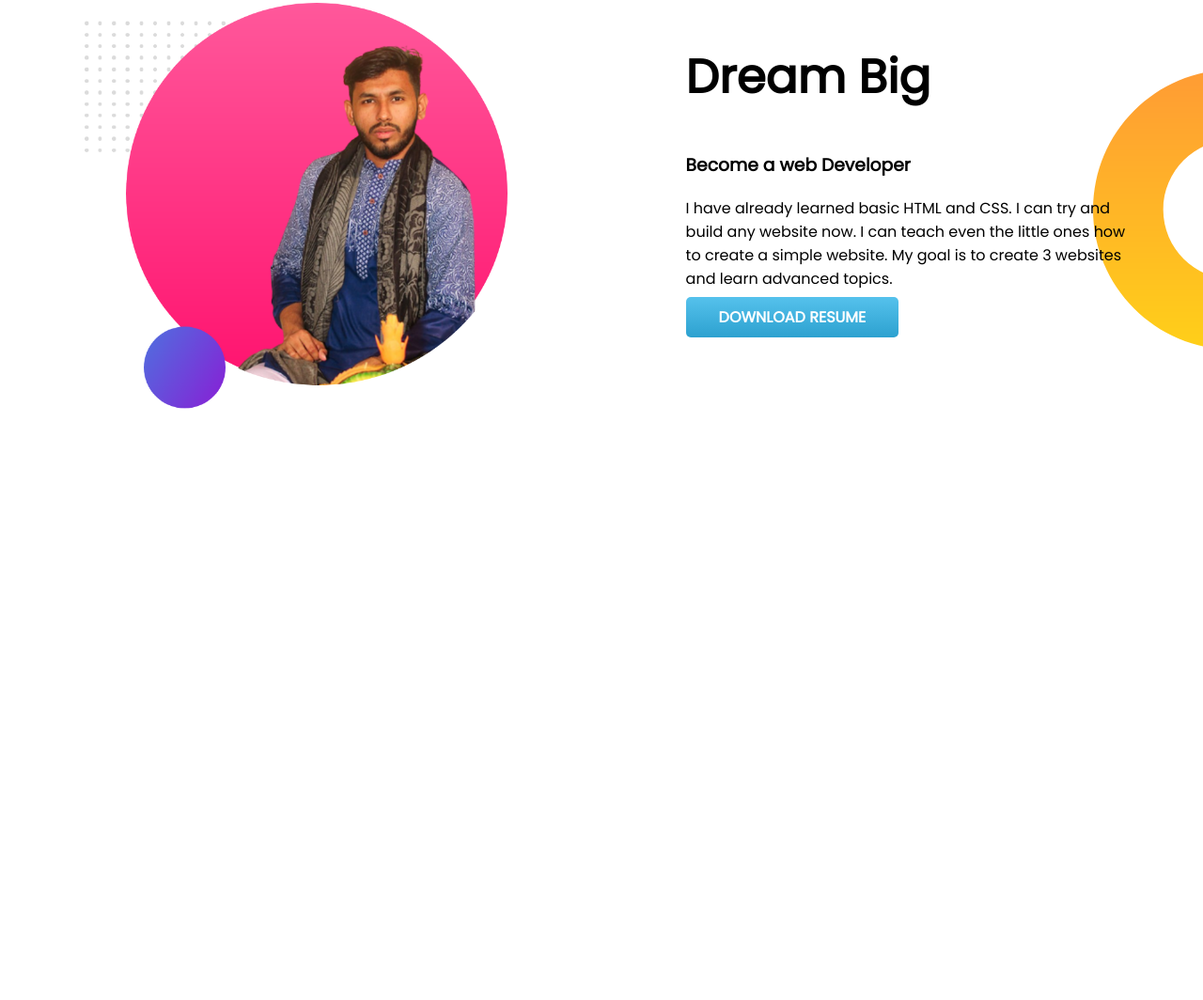
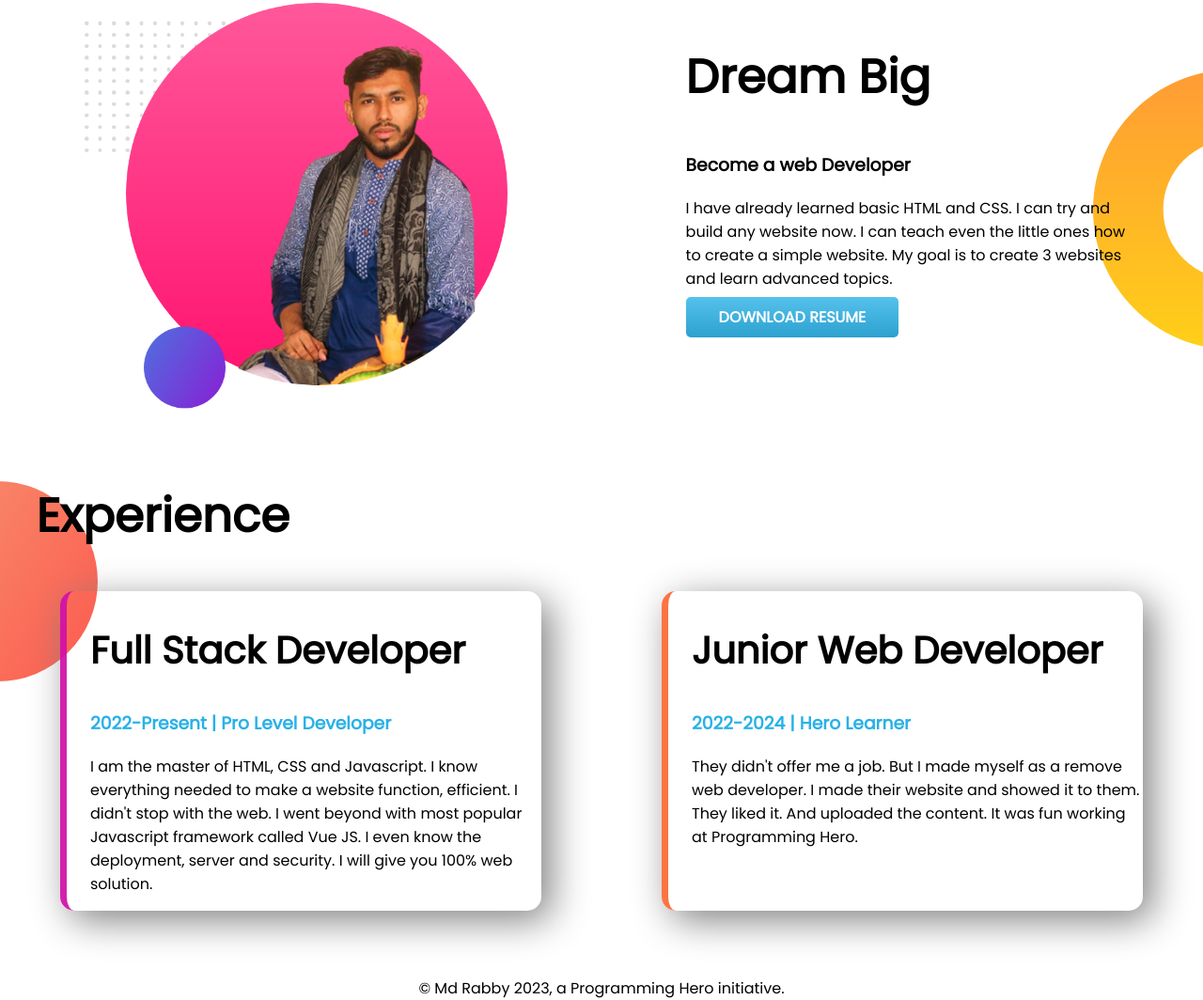
Before and after one commit to rabby159/developer-portfolio, a plain HTML site: page index.html in a window 1280 px wide. Shown: the part 605-1669 px from the top of the page at 94% size. Before the commit the page ends 1117 px from the top, so only its background shows below. Drawn offline with Linux system fonts and the light colour scheme.

Commit message:
all done

```diff
--- a/index.html
+++ b/index.html
@@ -11,7 +11,7 @@
     <link rel="stylesheet" href="style.css">
 </head>
 <body>
-    <section class="top-banner">
+    <section class="top-banner flexible-container">
         <div class="half-width">
             <h1>Welcome To</h1>
         <h1><span class="orange-color">Md Rabby's</span> Website!</h1>
@@ -24,7 +24,7 @@
         </div>
     </section>
 
-    <section class="dream-big">
+    <section class="dream-big flexible-container">
         <div class="half-width">
             <img src="images/rabbymy-bg2.png" alt="">
         </div>
@@ -34,7 +34,26 @@
             <p>I have already learned basic HTML and CSS. I can try and build any website now. I can teach even the little ones how to create a simple website. My goal is to create 3 websites and learn advanced topics.</p>
             <a class="link-button" target="_blank" href="">DOWNLOAD RESUME</a>
         </div>
+    </section>
+
+    <section class="experience-area">
+        <h1 class="gap">Experience</h1>
+            <div class="flexible-container">
+                <div id="fsd" class="experience-corner">
+                    <h2>Full Stack Developer</h2>
+                    <h3> <span class="orange-color">2022-Present | Pro Level Developer</span></h3>
+                    <p>I am the master of HTML, CSS and Javascript. I know everything needed to make a website function, efficient. I didn't stop with the web. I went beyond with most popular Javascript framework called Vue JS. I even know the deployment, server and security. I will give you 100% web solution.</p>
+                </div>
+                <div id="jwd" class="experience-corner">
+                    <h2>Junior Web Developer</h2>
+                    <h3><span class="orange-color">2022-2024 | Hero Learner</span></h3>
+                    <p>They didn't offer me a job. But I made myself as a remove web developer. I made their website and showed it to them. They liked it. And uploaded the content. It was fun working at Programming Hero.</p>
+                </div>
+            </div>
 
     </section>
 </body>
+<footer>
+    © Md Rabby 2023, a Programming Hero initiative.
+</footer>
 </html>
--- a/style.css
+++ b/style.css
@@ -5,12 +5,15 @@ body{
 h1{
     font-size: 50px;
 }
+h2{
+    font-size: 40px;
+}
 
 
 .orange-color{
     color: rgba(10, 166, 228, 0.877);
 }
-section{
+.flexible-container{
     display: flex;
     margin-bottom: 70px;
 }
@@ -40,3 +43,28 @@ section{
     background-repeat: no-repeat;
     background-position: right;
 }
+.experience-corner{
+    width: 40%;
+    margin-left: 5%;
+    margin-right: 5%;
+    padding-left: 25px;
+    border-radius: 15px;
+    box-shadow: 10px 10px 40px gray;
+}
+.experience-area{
+    background-image: url(images/exp-bg.png);
+    background-repeat: no-repeat;
+}
+.gap{
+    width: 50%;
+    padding-left: 3%;
+}
+#fsd{
+    border-left: 7px solid rgba(209, 18, 168, 0.938);
+}
+#jwd{
+    border-left: 7px solid rgba(252, 107, 54, 0.938);
+}
+footer{
+    text-align: center;
+}
```
